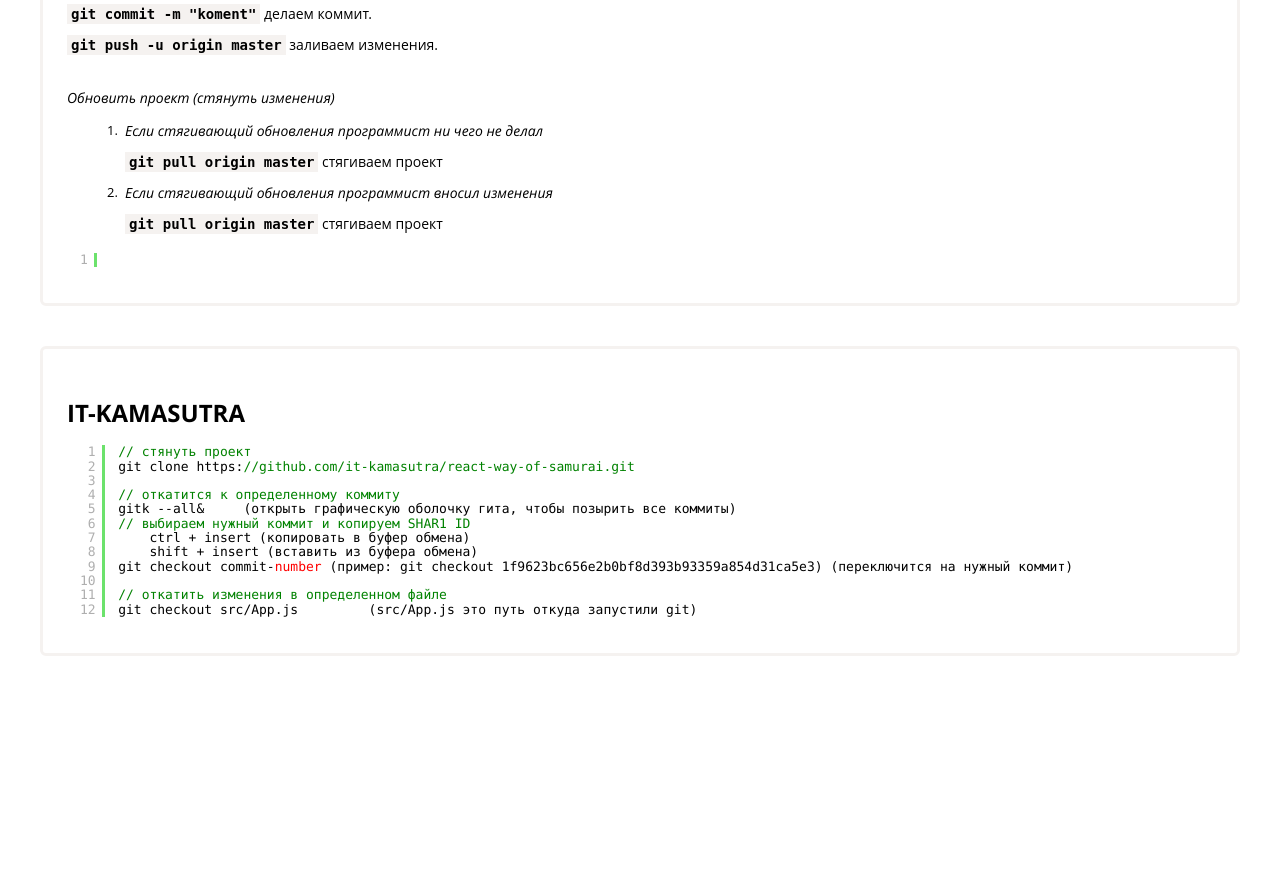
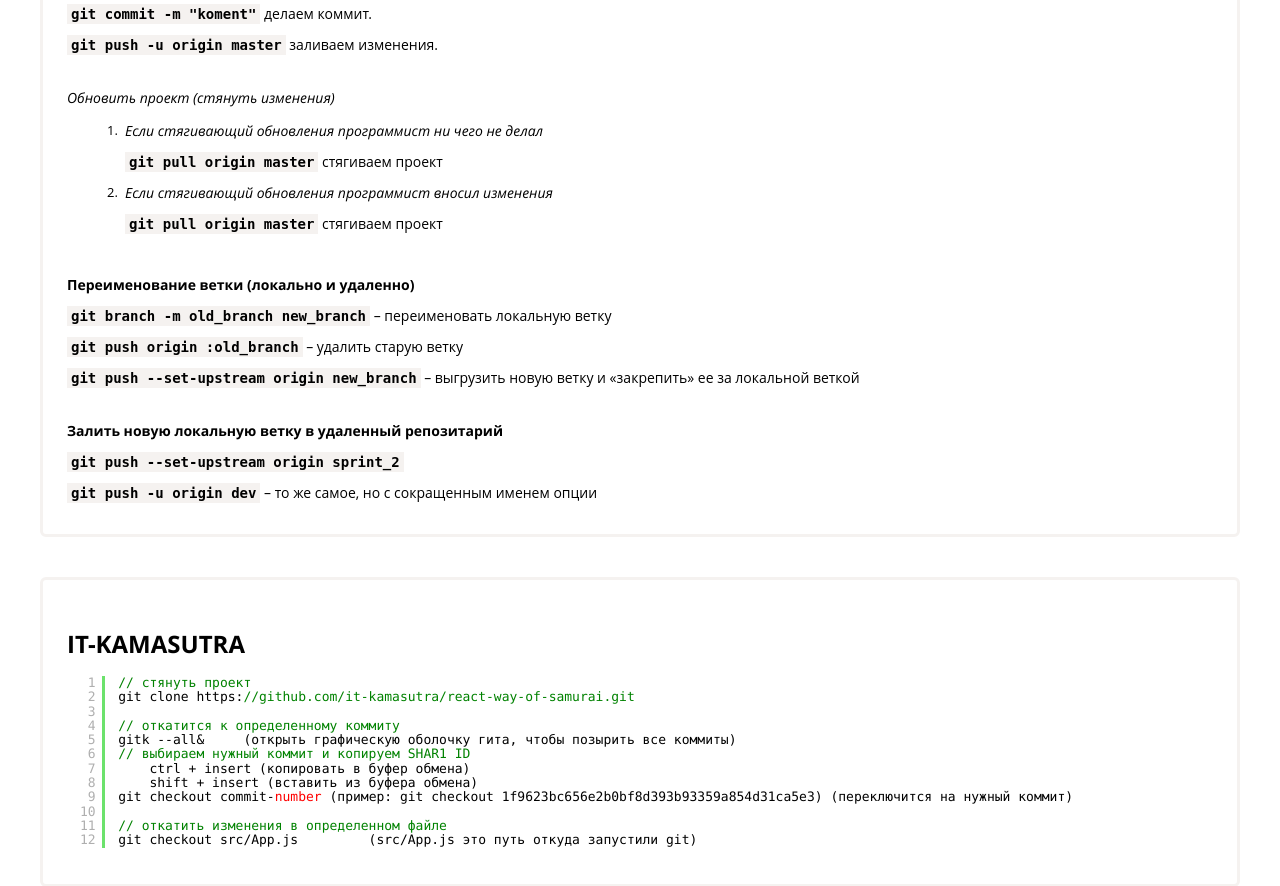
Before and after one commit to ya-praktikum-charleston/game, a PHP site: page /services/my__git/webdev.php in a window 1280 px wide. Shown: the part 767-1653 px from the top of the page. Before the commit the page ends 1423 px from the top, so only its background shows below. Run offline with PHP 8.4, Linux system fonts and the light colour scheme; some web fonts are replaced.

Commit message:
new git learn

```diff
--- a/my__git/learngitbranching.php
+++ b/my__git/learngitbranching.php
@@ -206,11 +206,6 @@
     </div>
 
 
-
-
-
-
-    <p><code>11111111</code> - 22222222222222</p>
 </div>
 
 
--- a/my__git/webdev.php
+++ b/my__git/webdev.php
@@ -48,13 +48,16 @@
         </li>
     </ul>
 
+	<br>
+    <p><b>Переименование ветки (локально и удаленно)</b></p>
+    <p><code>git branch -m old_branch new_branch</code> – переименовать локальную ветку</p>
+    <p><code>git push origin :old_branch</code> – удалить старую ветку</p>
+    <p><code>git push --set-upstream origin new_branch</code> – выгрузить новую ветку и «закрепить» ее за локальной веткой</p>
 
-    <pre class="brush: xml;">
-
-
-
-    </pre>
-
+	<br>
+    <p><b>Залить новую локальную ветку в удаленный репозитарий</b></p>
+	<p><code>git push --set-upstream origin sprint_2</code></p>
+	<p><code>git push -u origin dev</code> – то же самое, но с сокращенным именем опции</p>
 
 </div>
 
```
